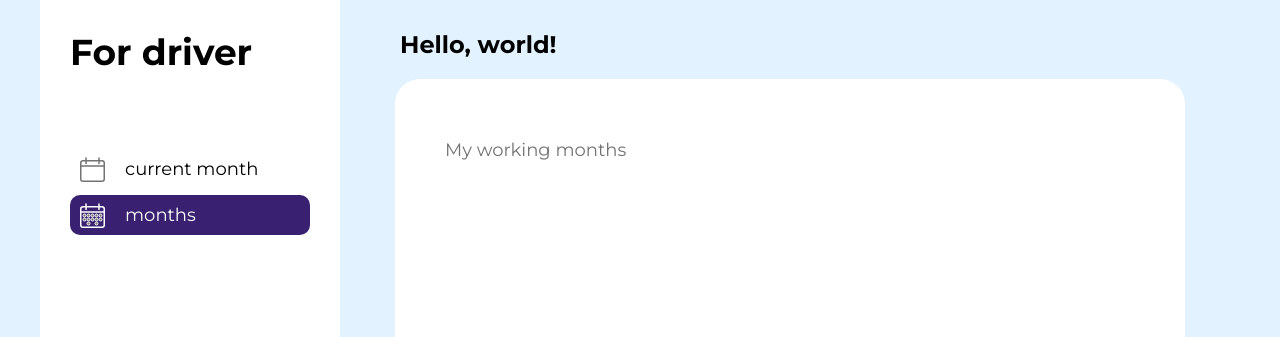
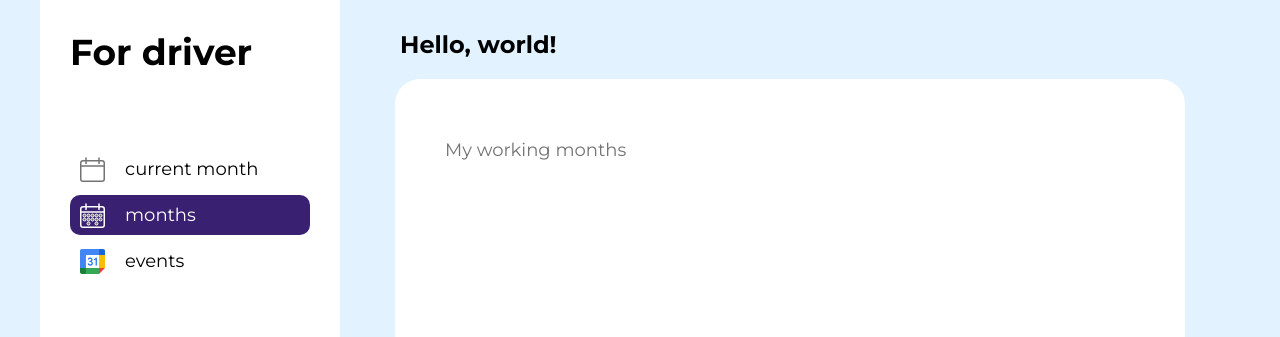
Before and after one commit to alexey-sevastynov/table-for-the-driver, a React (Vite) app: page /months in a window 1280 px wide. Shown: the top 337 px of the page. Built offline with nearby package versions, Linux system fonts and the light colour scheme; what @supabase/auth-helpers-react would draw is missing.

Commit message:
added google calenda icon svg

```diff
--- a/src/componets/button-link/ButtonLink.tsx
+++ b/src/componets/button-link/ButtonLink.tsx
@@ -10,13 +10,14 @@ interface IButttonLinkProps {
   title: string;
 
   link: string;
+  sizeIcon_25?: boolean;
 }
 
 const ButttonLink: React.FC<IButttonLinkProps> = ({
   icon,
   title,
-
   link,
+  sizeIcon_25,
 }) => {
   const location = useLocation().pathname;
   const isPageActive = location === link;
@@ -32,7 +33,12 @@ const ButttonLink: React.FC<IButttonLinkProps> = ({
         };
       }}
     >
-      <Icon iconName={icon} className={isPageActive ? "active" : ""} />
+      <Icon
+        iconName={icon}
+        className={isPageActive ? "active" : ""}
+        height={sizeIcon_25 ? 25 : 25}
+        width={sizeIcon_25 ? 25 : 25}
+      />
       {title}
     </S.Root>
   );
--- a/src/componets/side-panel/SidePanel.tsx
+++ b/src/componets/side-panel/SidePanel.tsx
@@ -22,9 +22,13 @@ const SidePanel: React.FC<ISidePanelProps> = () => {
             link="/table-for-the-driver/"
           />
           <ButttonLink icon="months" title="months" link="/months" />
-          {isAuth && (
-            <ButttonLink icon="months" title="calendar" link="/calendar" />
-          )}
+          <ButttonLink
+            icon="google-calendar"
+            title="events"
+            link="/calendar"
+            sizeIcon_25
+          />
+
           {isAuth && <ButttonLink icon="setup" title="setup" link="/setup" />}
         </div>
 
```
Also changed, not shown: src/assets/svg/google-calendar.svg (added).
